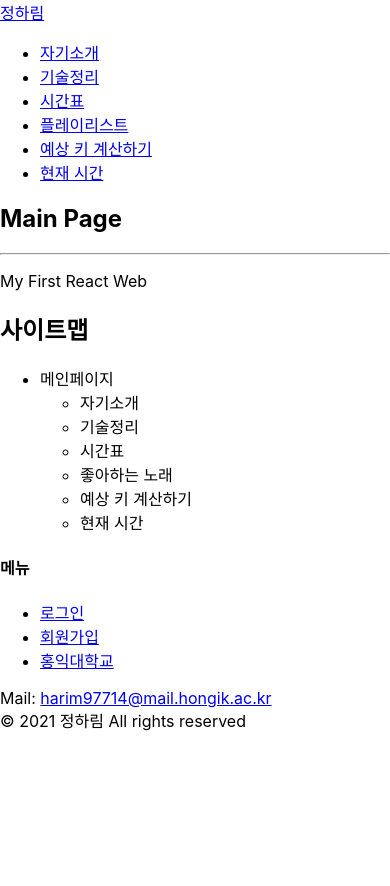
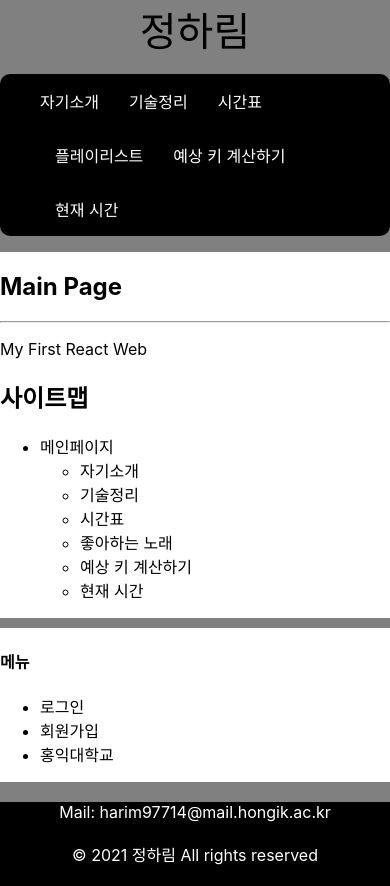
Before and after one commit to jeonghar1m/My-First-React-App, a React (Create React App) app: page / in a window 390 px wide. Before the commit the page ends 844 px from the top, so only its background shows below. Built offline with nearby package versions, Linux system fonts and the light colour scheme.

Commit message:
Update App.css

```diff
--- a/src/App.css
+++ b/src/App.css
@@ -1,4 +1,4 @@
-/* html {background-color:gray;}
+html {background-color:gray;}
 body {margin:0 auto; width:960px;}
 #main {overflow: hidden;}
 section {background-color: white; overflow: hidden; width:75%; float: left;}
@@ -34,15 +34,15 @@ footer > .mail > a:hover {text-decoration: underline;}
 /* 스마트폰 */
 @media screen and (max-width: 767px) {
     body {width: auto;}
-  Menu {width: auto; float: none;}
+    nav {width: auto; float: none;}
     section {width: auto; float: none;}
     aside {background-color: white; width: auto; float: none; margin-top: 10px;}
 }
 
 /* 태블릿 PC 세로 */
-/* @media screen and (min-width: 768px) and (max-width: 959px) {
+@media screen and (min-width: 768px) and (max-width: 959px) {
     body {width: auto;}
     nav {width: auto; float: none;}
     section {width: auto; float: none;}
     aside {background-color: white; width: auto; float: none; margin-top: 10px;}
-} */
+}
```
Lines whose indentation alone changed are shown as unchanged.
